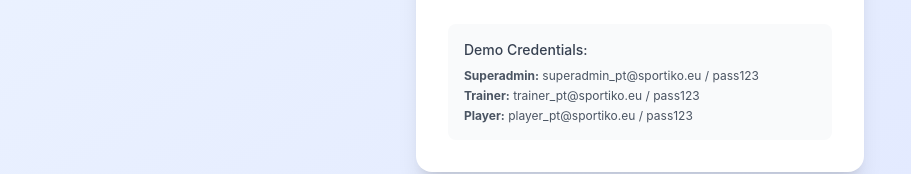
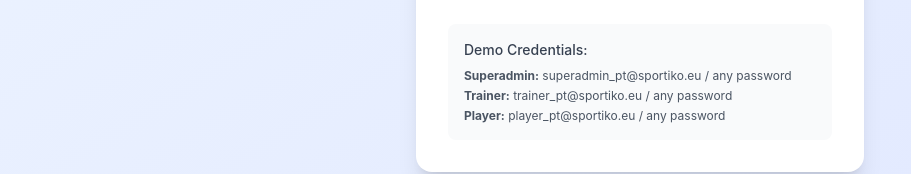
Before and after one commit to kostashania/Sportiko-Trainer-App-6847, a React (Vite) app: page /#/login in a window 1280 px wide. Shown: the part 515-689 px from the top of the page, without its empty margins (0-911 px from the left). Built offline with nearby package versions, Linux system fonts and the light colour scheme; no server answers; the database is empty.

Commit message:
Added files via Greta

```diff
--- a/src/components/auth/LoginForm.jsx
+++ b/src/components/auth/LoginForm.jsx
@@ -110,9 +110,9 @@
           <div className="mt-6 p-4 bg-gray-50 rounded-lg">
             <h4 className="text-sm font-medium text-gray-700 mb-2">Demo Credentials:</h4>
             <div className="text-xs text-gray-600 space-y-1">
-              <p><strong>Superadmin:</strong> superadmin_pt@sportiko.eu / pass123</p>
-              <p><strong>Trainer:</strong> trainer_pt@sportiko.eu / pass123</p>
-              <p><strong>Player:</strong> player_pt@sportiko.eu / pass123</p>
+              <p><strong>Superadmin:</strong> superadmin_pt@sportiko.eu / any password</p>
+              <p><strong>Trainer:</strong> trainer_pt@sportiko.eu / any password</p>
+              <p><strong>Player:</strong> player_pt@sportiko.eu / any password</p>
             </div>
           </div>
         </form>
--- a/src/components/layout/Sidebar.jsx
+++ b/src/components/layout/Sidebar.jsx
@@ -51,6 +51,17 @@
       <div className="p-6 border-b">
         <h1 className="text-2xl font-bold text-blue-600">Sportiko Trainer</h1>
         <p className="text-sm text-gray-600 mt-1">{profile?.full_name}</p>
+        {profile?.role && (
+          <span className={`inline-block px-2 py-1 text-xs rounded-full mt-1 ${
+            profile.role === 'superadmin'
+              ? 'bg-purple-100 text-purple-800'
+              : profile.role === 'trainer'
+              ? 'bg-blue-100 text-blue-800'
+              : 'bg-green-100 text-green-800'
+          }`}>
+            {profile.role}
+          </span>
+        )}
       </div>
 
       <nav className="flex-1 p-4 overflow-y-auto">
@@ -59,7 +70,7 @@
             <li key={item.path}>
               <NavLink
                 to={item.path}
-                className={({isActive}) =>
+                className={({ isActive }) =>
                   `flex items-center px-4 py-3 rounded-lg transition-colors ${
                     isActive
                       ? 'bg-blue-50 text-blue-600 border-r-2 border-blue-600'
@@ -78,7 +89,7 @@
             <li className="mt-6">
               <NavLink
                 to="/superadmin/dashboard"
-                className={({isActive}) =>
+                className={({ isActive }) =>
                   `flex items-center px-4 py-3 rounded-lg transition-colors ${
                     isActive
                       ? 'bg-purple-50 text-purple-600 border-r-2 border-purple-600'
--- a/src/contexts/SuperadminContext.jsx
+++ b/src/contexts/SuperadminContext.jsx
@@ -19,13 +19,13 @@
   const [loading, setLoading] = useState(true);
 
   useEffect(() => {
-    if (user) {
+    if (user && profile) {
       checkSuperadminStatus();
     } else {
       setIsSuperadmin(false);
       setLoading(false);
     }
-  }, [user]);
+  }, [user, profile]);
 
   const checkSuperadminStatus = async () => {
     try {
```
Also changed, not shown: src/contexts/AuthContext.jsx (+6 -1 lines), src/lib/supabase.js.
